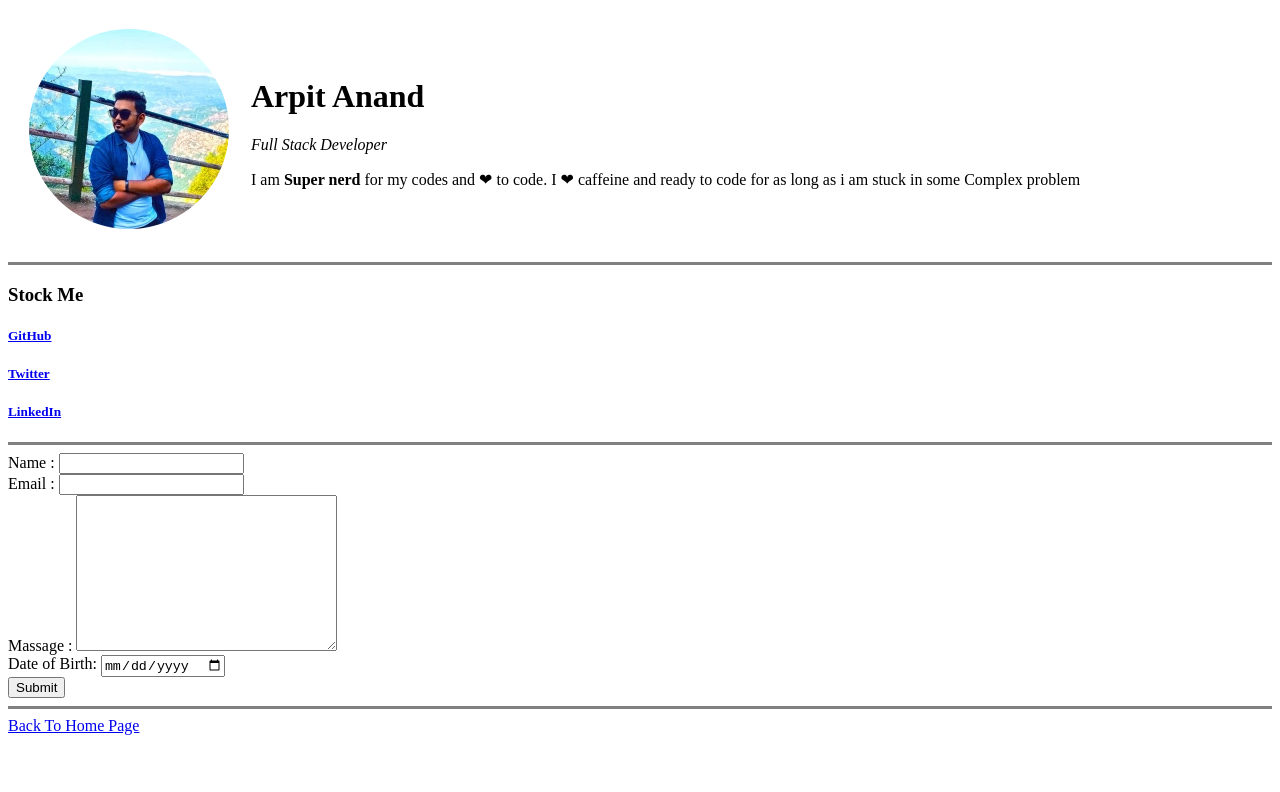
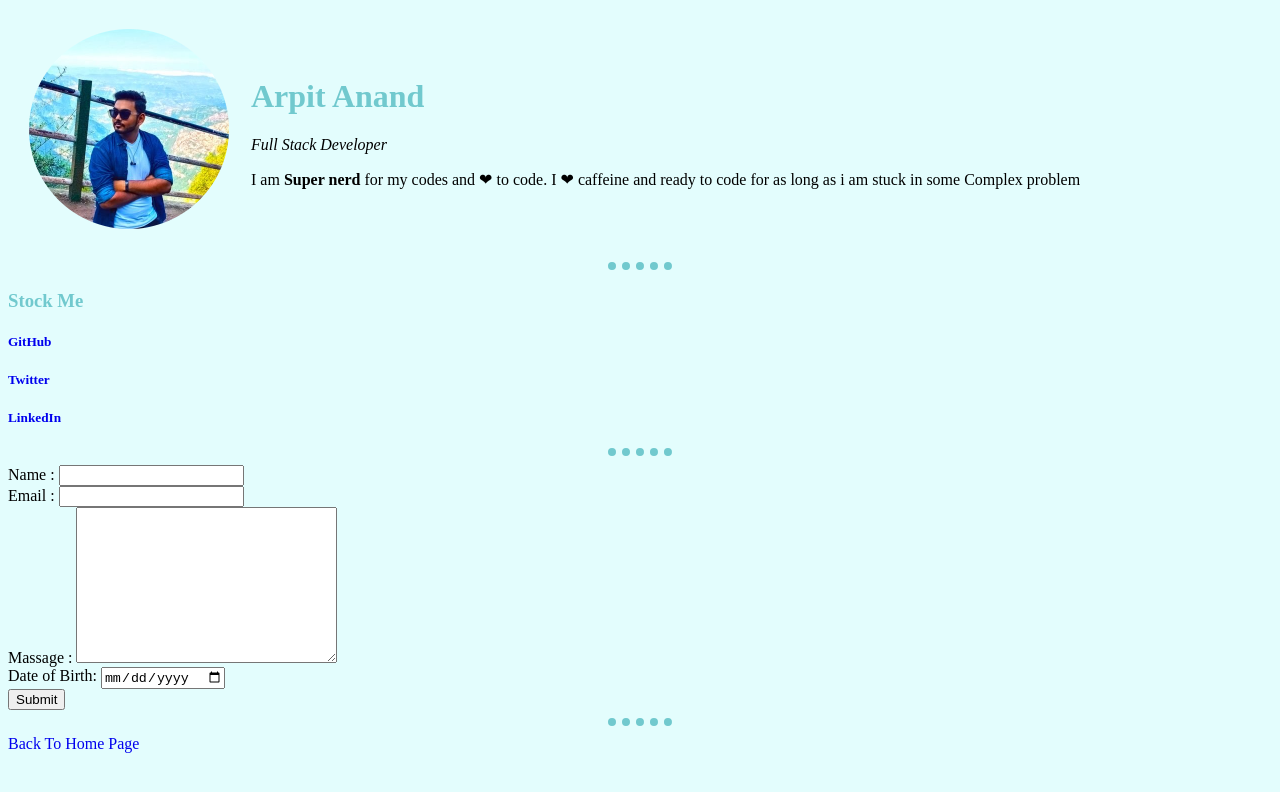
Before and after one commit to thearpitanand/curriculum-vitae, a plain HTML site: page contact.html in a window 1280 px wide. Drawn offline with Linux system fonts and the light colour scheme.

Commit message:
add few css elements

```diff
--- a/contact.html
+++ b/contact.html
@@ -4,6 +4,7 @@
     <meta charset="UTF-8" />
     <meta name="viewport" content="width=device-width, initial-scale=1.0" />
     <title>Contact Me</title>
+    <link rel="stylesheet" href="css/style.css">
   </head>
   <body>
     <!--Basic Profile Start-->
--- /dev/null
+++ b/css/style.css
@@ -0,0 +1,23 @@
+body{
+    background-color: #e3fdfd;
+}
+hr{
+    background-color: transparent;
+    border-style: none;
+    border-top-style: dotted;
+    border-color: #71c9ce;
+    border-width: 8px;
+    width: 5%;
+}
+h1{
+    color: #71c9ce;
+}
+h2{
+    color: #71c9ce;
+}
+h3{
+    color: #71c9ce;
+}
+a{
+    text-decoration: none;
+}
```
Also changed, not shown: index.html (+1 -0 lines), work.html (+1 -0 lines).
